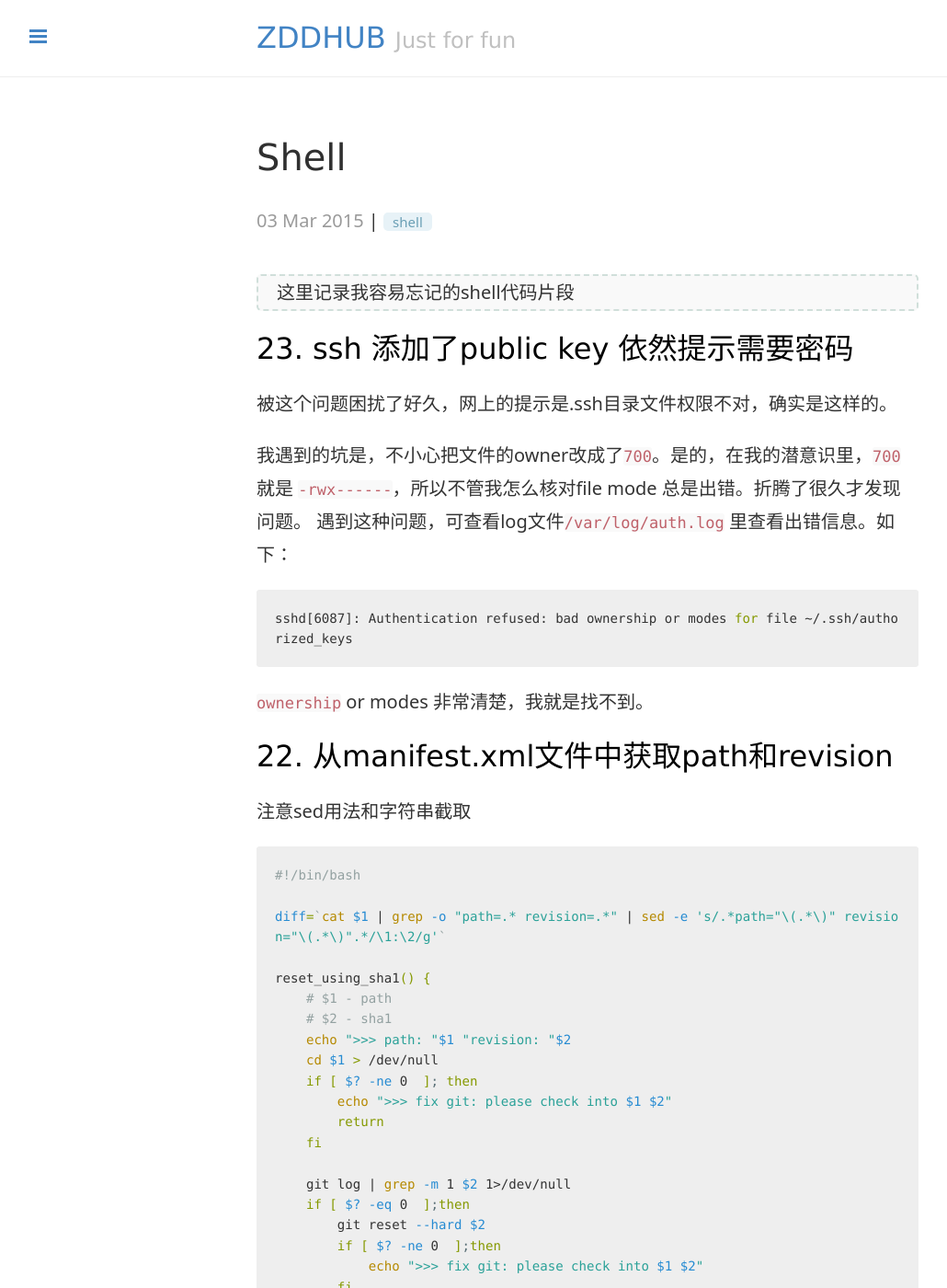
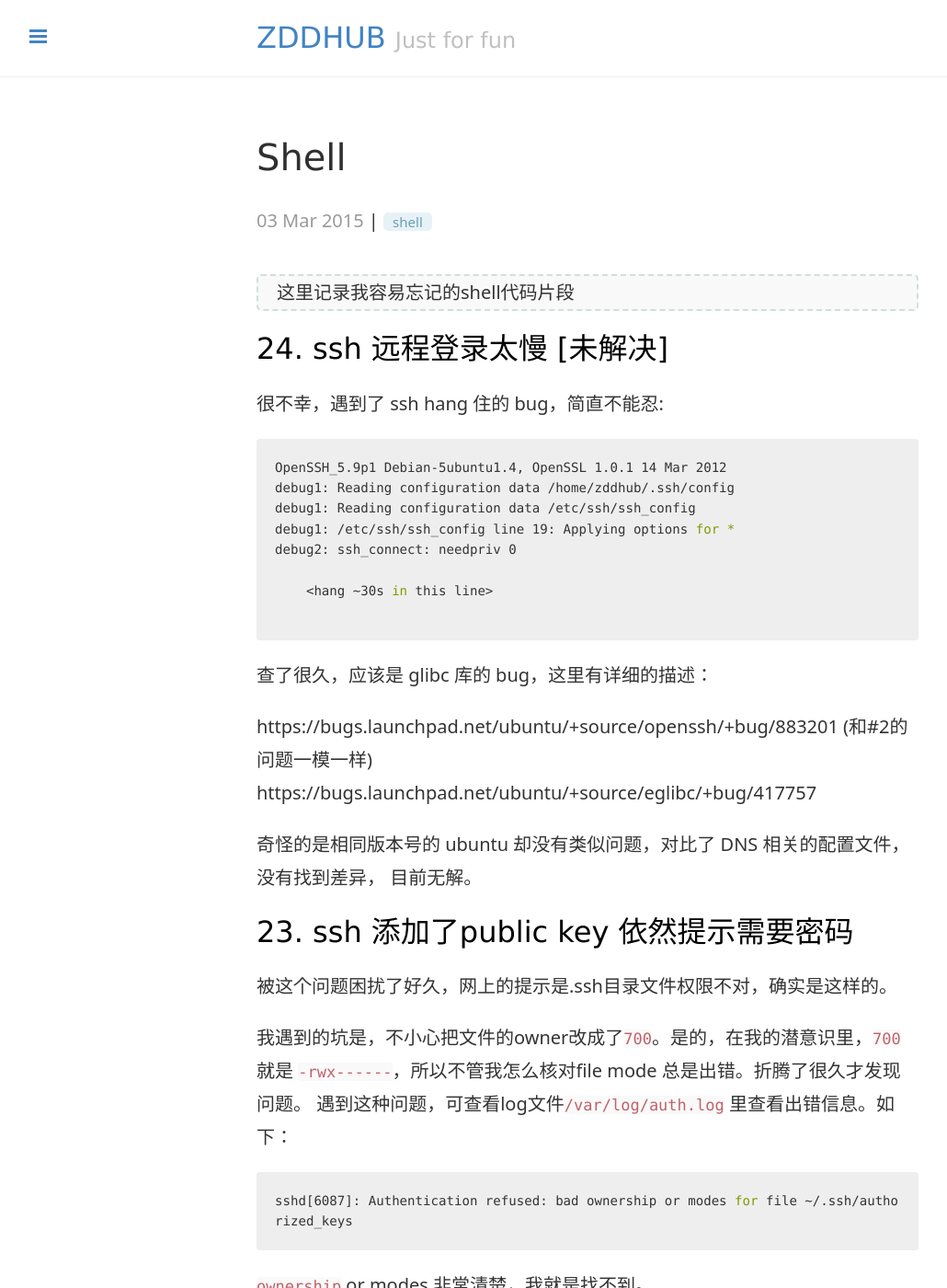
Before and after one commit to zddhub/zddhub.github.io, a Jekyll site: the page built from _posts/2015-03-03-shell.md, in a window 1280 px wide and 1400 px high. Shown: the whole window at 92% size, without its empty margins (1-1031 px from the left). Built offline with Jekyll 4.4.1, drawn with Linux system fonts in a browser that asks for light colours; comment, search, counter and statistics services are not loaded.

Commit message:
Update blog: shell.md
添加 ssh hang issue 的描述

````diff
--- a/_posts/2015-03-03-shell.md
+++ b/_posts/2015-03-03-shell.md
@@ -8,6 +8,30 @@ tags: "shell"
 > 这里记录我容易忘记的shell代码片段
 
 <!-- more -->
+
+### 24. ssh 远程登录太慢 [未解决]
+
+很不幸，遇到了 ssh hang 住的 bug，简直不能忍:
+
+```sh
+OpenSSH_5.9p1 Debian-5ubuntu1.4, OpenSSL 1.0.1 14 Mar 2012
+debug1: Reading configuration data /home/zddhub/.ssh/config
+debug1: Reading configuration data /etc/ssh/ssh_config
+debug1: /etc/ssh/ssh_config line 19: Applying options for *
+debug2: ssh_connect: needpriv 0
+
+    <hang ~30s in this line>
+
+```
+
+查了很久，应该是 glibc 库的 bug，这里有详细的描述：
+
+https://bugs.launchpad.net/ubuntu/+source/openssh/+bug/883201 (和#2的问题一模一样)
+https://bugs.launchpad.net/ubuntu/+source/eglibc/+bug/417757
+
+奇怪的是相同版本号的 ubuntu 却没有类似问题，对比了 DNS 相关的配置文件，没有找到差异，
+目前无解。
+
 
 ### 23. ssh 添加了public key 依然提示需要密码
 
````
